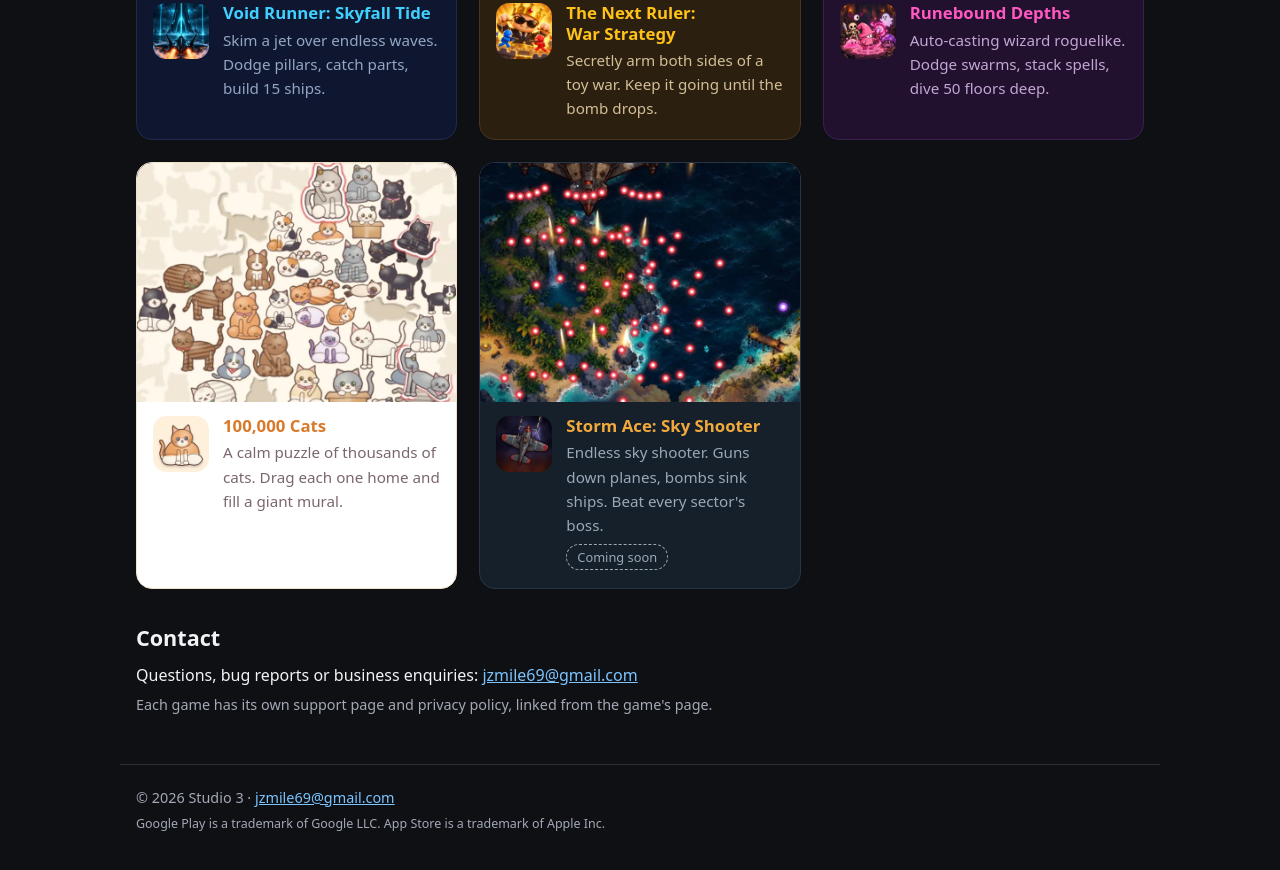
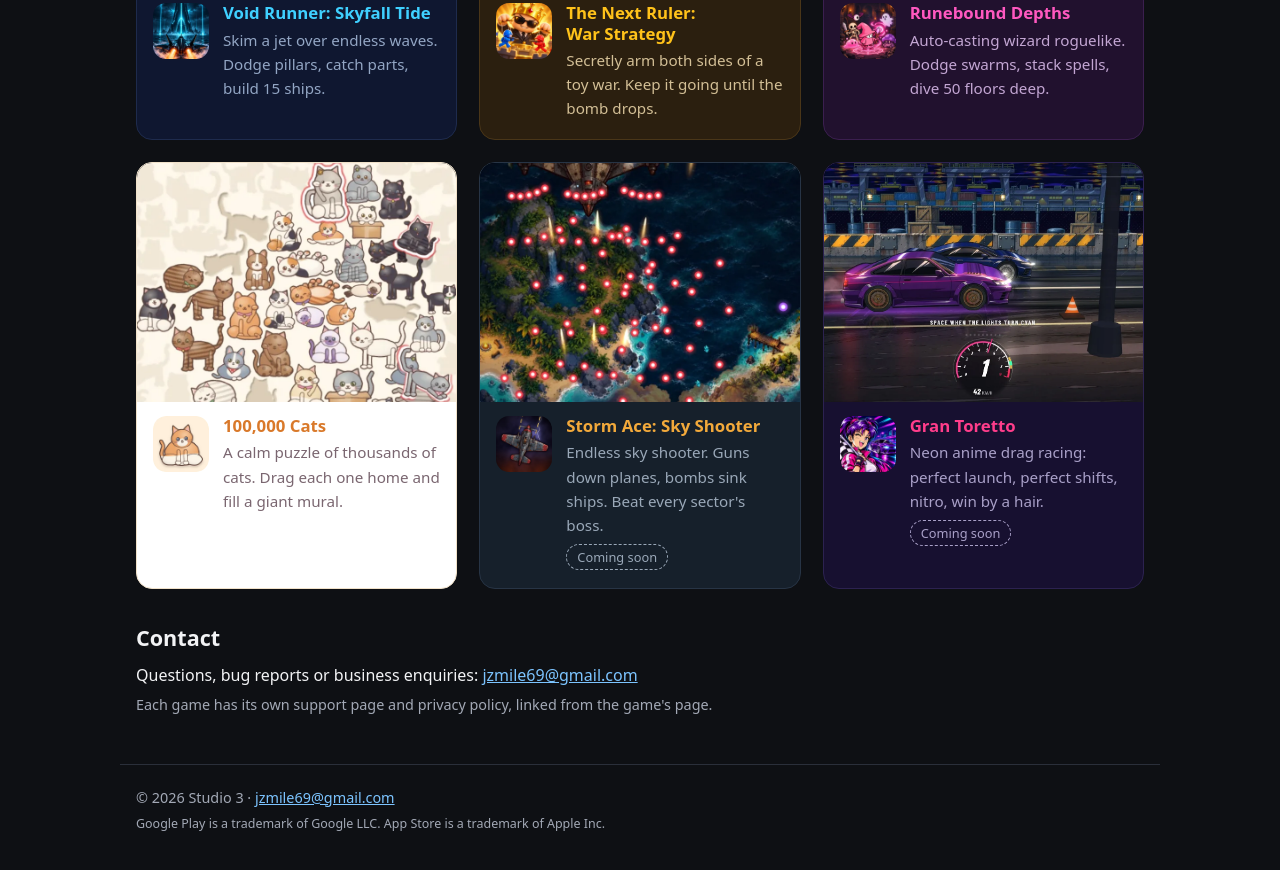
Before and after one commit to jortiga/jortiga.github.io, a plain HTML site: page index.html in a window 1280 px wide. Shown: the part 1099-1969 px from the top of the page. Drawn offline with Linux system fonts and the light colour scheme.

Commit message:
Gran Toretto: game card, icon, poster and screenshots

```diff
--- a/index.html
+++ b/index.html
@@ -79,6 +79,11 @@
  width="720" height="1280" loading="lazy" decoding="async"></span>
 <div class="card-body"><img class="card-icon" src="img/stormace/icon.webp" alt="" width="64" height="64">
 <div><h3>Storm Ace: Sky Shooter</h3><p>Endless sky shooter. Guns down planes, bombs sink ships. Beat every sector&#x27;s boss.</p><p class="tag">Coming soon</p></div></div></a></li>
+<li class="card t-grantoretto"><a href="grantoretto/">
+<span class="card-media landscape"><img class="card-art" src="img/grantoretto/poster.webp" alt=""
+ width="1280" height="720" loading="lazy" decoding="async"></span>
+<div class="card-body"><img class="card-icon" src="img/grantoretto/icon.webp" alt="" width="64" height="64">
+<div><h3>Gran Toretto</h3><p>Neon anime drag racing: perfect launch, perfect shifts, nitro, win by a hair.</p><p class="tag">Coming soon</p></div></div></a></li>
 </ul></section>
 <section id="contact" class="contact"><h2>Contact</h2>
 <p>Questions, bug reports or business enquiries: <a href="mailto:jzmile69@gmail.com">jzmile69@gmail.com</a></p>
--- a/styles.css
+++ b/styles.css
@@ -4,6 +4,7 @@
 .t-voidrunner     { --bg:#060a17; --surface:#0f1730; --fg:#e8f3ff; --muted:#93a6c4; --accent:#3fd0ff; --accent-ink:#021320; --line:#1e2b4d; }
 .t-nextruler  { --bg:#1d1408; --surface:#2b1f0f; --fg:#fff6e3; --muted:#d3bf96; --accent:#ffc21a; --accent-ink:#2a1a00; --line:#4a3618; }
 .t-runebound{ --bg:#140a1d; --surface:#21112e; --fg:#fbeeff; --muted:#c3a6d3; --accent:#ff58c0; --accent-ink:#2a0420; --line:#3b1f4f; }
+.t-grantoretto { --bg:#0a0716; --surface:#171030; --fg:#f3efff; --muted:#a9a0c8; --accent:#ff3d8b; --accent-ink:#2a0414; --line:#2c2250; }
 .t-stormace       { --bg:#0b1118; --surface:#16202b; --fg:#e9eef3; --muted:#9aa8b8; --accent:#f2a93b; --accent-ink:#1d1200; --line:#273445; }
 .t-100000cats     { --bg:#fff8ec; --surface:#ffffff; --fg:#3b2c35; --muted:#7a6670; --accent:#d9792a; --accent-ink:#ffffff; --line:#f0e1c9; color-scheme: light; }
 
```
Also changed, not shown: img/grantoretto/feature.jpg (added), img/grantoretto/feature.webp (added), img/grantoretto/icon.webp (added), img/grantoretto/poster.webp (added), img/grantoretto/shot-1.webp (added), img/grantoretto/shot-2.webp (added), img/grantoretto/shot-3.webp (added), img/grantoretto/shot-4.webp (added).
